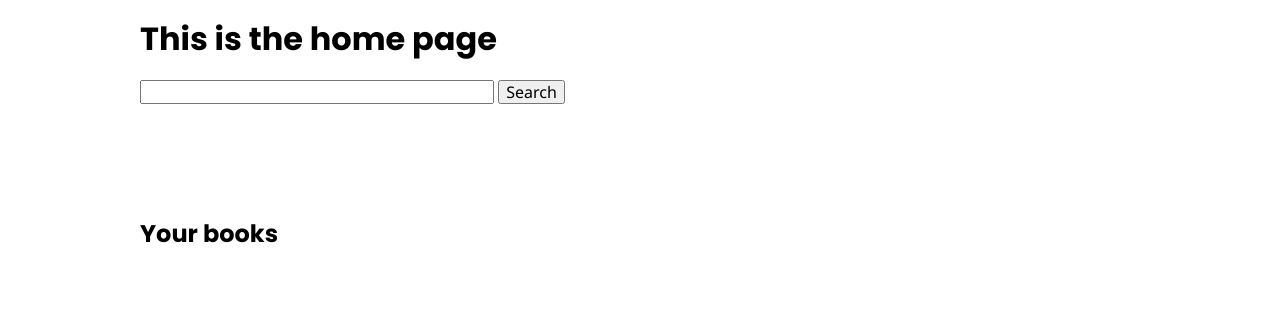
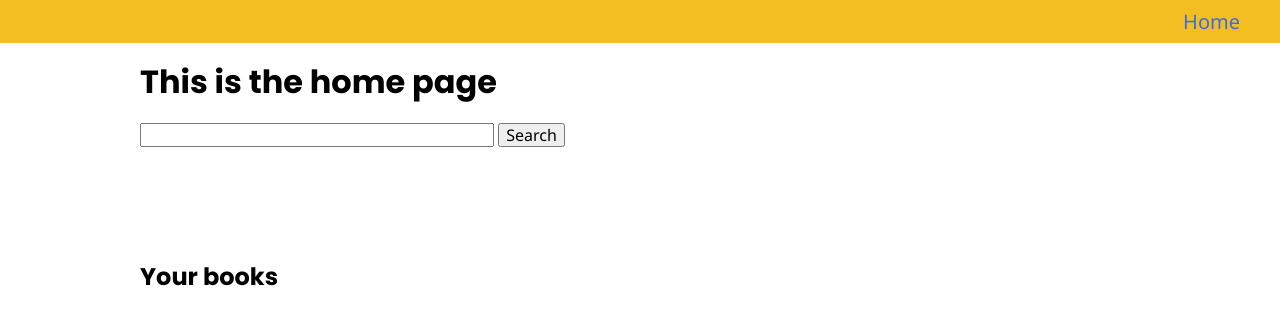
Before and after one commit to DeathVenom54/book-network, a Python web app: template templates/home.html in a window 1280 px wide. Shown: the top 325 px of the page. Run offline with Jinja, Linux system fonts and the light colour scheme; the template is opened without the code that fills it, so the values that code supplies are empty.

Commit message:
temp push

```diff
--- a/static/styles.css
+++ b/static/styles.css
@@ -7,6 +7,27 @@
 
 body {
     font-family: 'Noto Sans', sans-serif;
+}
+
+header nav {
+    background-color: var(--yellow);
+    display: flex;
+    flex-direction: row;
+    justify-content: flex-end;
+    align-items: center;
+    padding: 10px 40px;
+}
+
+header nav a {
+    text-decoration: none;
+    font-size: 20px;
+    color: royalblue;
+}
+
+header nav a:hover {
+    color: cornflowerblue;
+    text-decoration: underline;
+    transition: all 100ms ease-in-out;
 }
 
 h1, h2, h3, h4, h5, h6 {
--- /dev/null
+++ b/templates/_navbar.html
@@ -0,0 +1,3 @@
+<nav>
+  <a href="/">Home</a>
+</nav>
--- a/templates/base.html
+++ b/templates/base.html
@@ -12,6 +12,9 @@
   {% block script %}{% endblock script %}
 </head>
 <body>
+<header>
+  {% include "_navbar.html" %}
+</header>
 {% block content %}
 <h1>Content is not defined</h1>
 {% endblock %}
```
